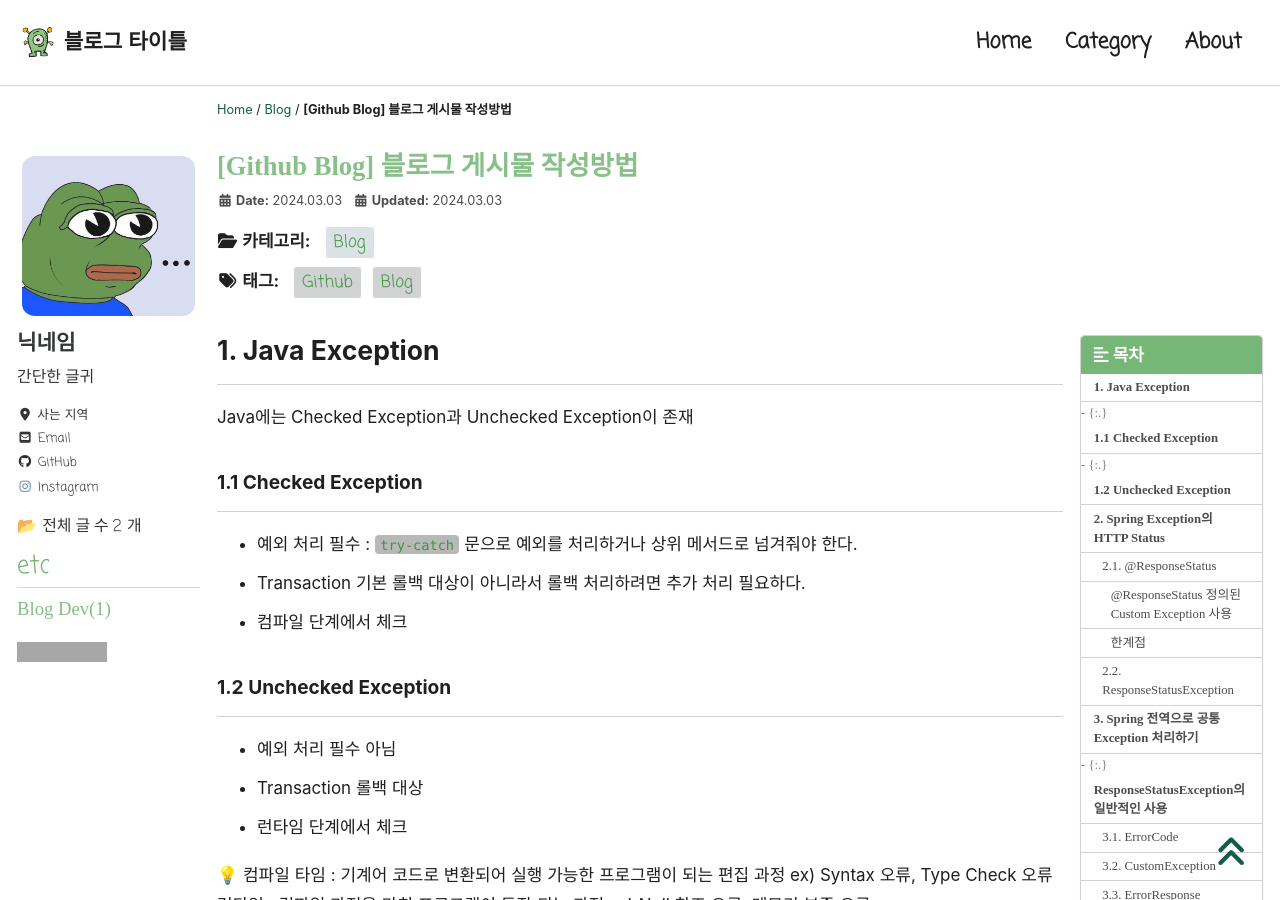
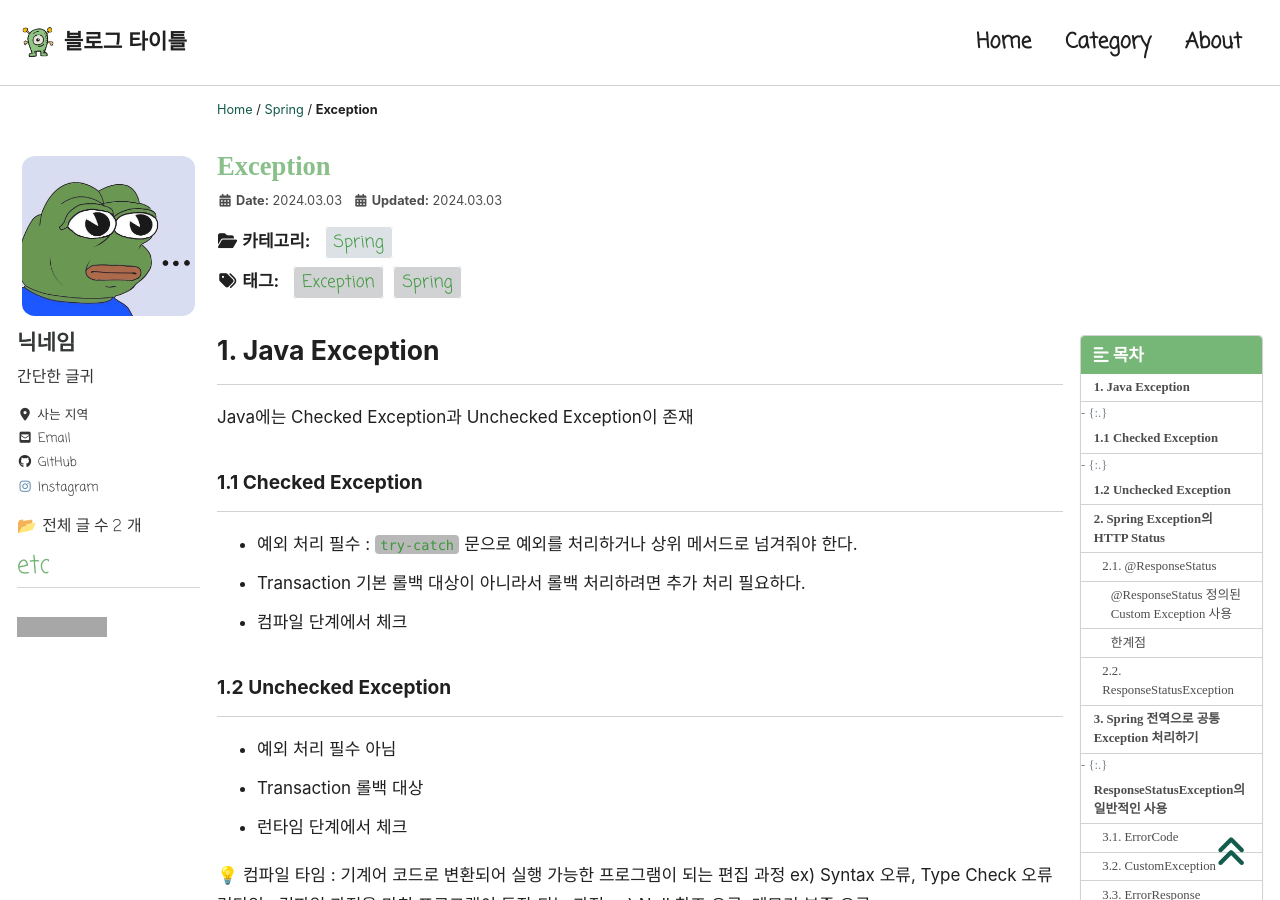
Before and after one commit to ColdBottle0226/ColdBottle0226.github.io, a Jekyll site: the page built from _posts/2024-03-03-test.md, in a window 1280 px wide and 900 px high. Built offline with Jekyll 4.4.1, drawn with Linux system fonts in a browser that asks for light colours; cached includes are drawn as plain includes; nearby versions of some CDN libraries; some web fonts are replaced; comment, search, counter and statistics services are not loaded; grey boxes are pictures that could not be loaded.

Commit message:
exception 제목 수정

```diff
--- a/_posts/2024-03-03-test.md
+++ b/_posts/2024-03-03-test.md
@@ -1,11 +1,11 @@
 ---
-title:  "[Github Blog] 블로그 게시물 작성방법"
-excerpt: "깃헙 블로그는 무엇이고 왜 쓰는 걸까?"
+title:  "Exception"
+excerpt: "Exception 사용정리"
 
 categories:
-  - Blog
+  - Spring
 tags:
-  - [Blog, Github]
+  - [Spring, Exception]
 
 toc: true
 toc_sticky: true
```
